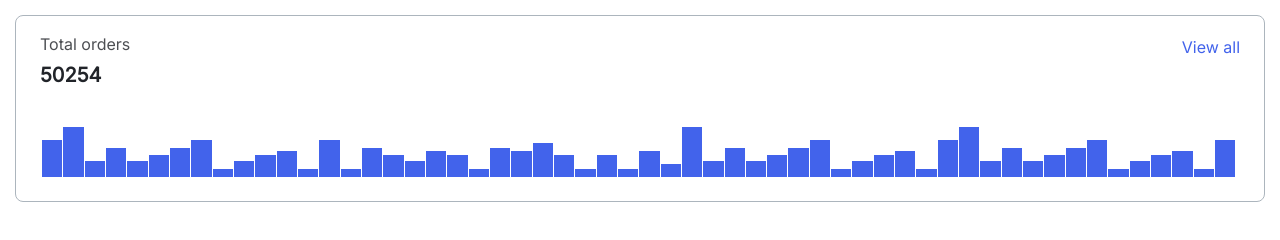
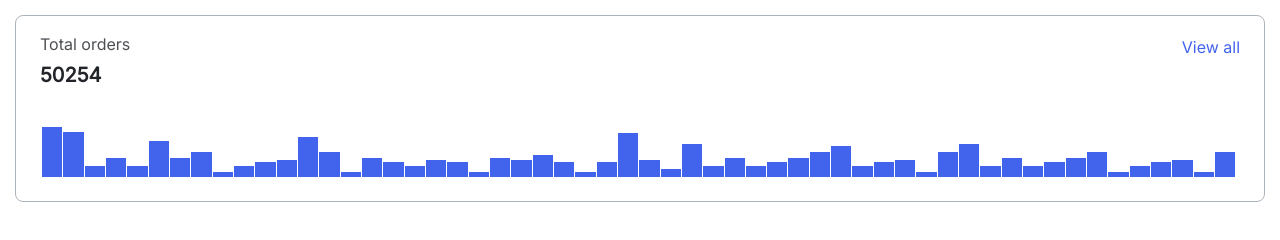
Before and after one commit to js-tasks-ru/htmlcss-20230411_valentina-471094, a website: page 04-lection2/01-histogram/index.html in a window 1280 px wide. Drawn offline with Linux system fonts and the light colour scheme.

Commit message:
dz4-1-histogram

```diff
--- a/04-lection2/01-histogram/histogram.css
+++ b/04-lection2/01-histogram/histogram.css
@@ -1,5 +1,4 @@
 .histogram {
-  margin: 0;
   font-family: 'Inter', sans-serif;
   font-style: normal;
   font-weight: 400;
@@ -11,7 +10,6 @@
 }
 
 .histogram__header {
-  margin: 0;
   padding: 16px 24px 39px 24px;
   display: flex;
   justify-content: space-between;
@@ -45,6 +43,7 @@
   flex-direction: row;
   align-items: flex-end;
   gap: 1px;
+  height: 50px;
 }
 
 .histogram__column {
--- a/04-lection2/01-histogram/index.html
+++ b/04-lection2/01-histogram/index.html
@@ -26,16 +26,14 @@
   </main>
 </body>
 <script>
-  const defaultMaxHeight = 50;
-  const histogramColumnHeights = [50, 67, 22, 39, 22, 30, 39, 50, 11, 22, 30, 35, 11, 50, 11, 39, 30, 22, 35, 30, 11,
-        39, 35, 45, 30, 11, 30, 11, 35, 17, 67, 22, 39, 22, 30, 39, 50, 11, 22, 30, 35, 11, 50, 67, 22, 39, 22, 30, 39, 50, 11, 22, 30, 35, 11, 50]
-  const maxHeight = Math.max(...histogramColumnHeights);
+  const histogramColumnHeights = [100, 90, 22, 39, 22, 72, 39, 50, 11, 22, 30, 35, 81, 50, 11, 39, 30, 22, 35, 30, 11,
+        39, 35, 45, 30, 11, 30, 88, 35, 17, 67, 22, 39, 22, 30, 39, 50, 63, 22, 30, 35, 11, 50, 67, 22, 39, 22, 30, 39, 50, 11, 22, 30, 35, 11, 50]
   const histogram = document.getElementsByClassName("histogram__context")[0];
   if(histogram) {
       histogramColumnHeights.forEach(height => {
           const column = document.createElement("div");
           column.classList.add("histogram__column");
-          column.style.height = ((height * defaultMaxHeight)/maxHeight).toFixed()  + 'px';
+          column.style.height = height + '%';
           histogram.appendChild(column);
       });
   }
```
